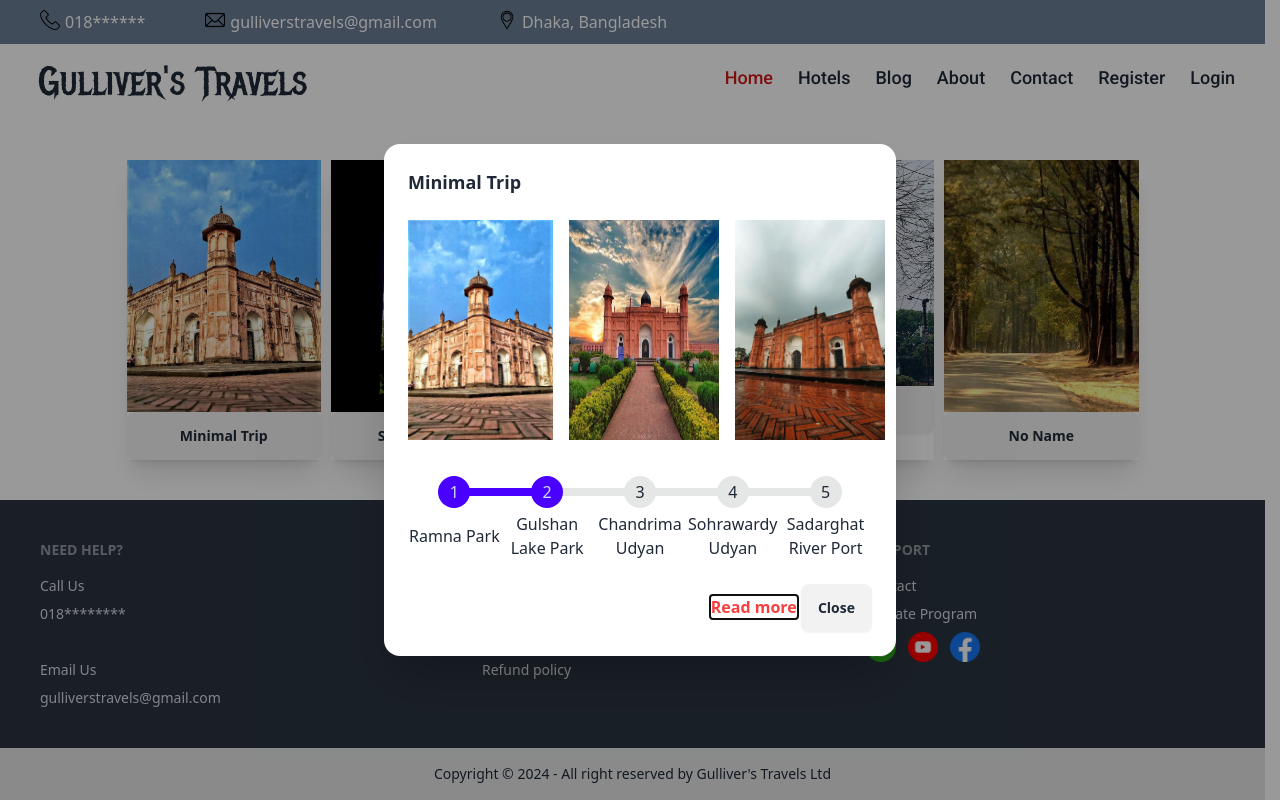
After one commit to Itminan30/PHP-Project-Web-Course, a PHP site: page /tourPackage.php in a window 1280 px wide, after a click on "Minimal Trip". The commit adds this page. Run offline with PHP 8.4, Linux system fonts and the light colour scheme; some libraries are stand-ins or nearby versions.

Commit message:
tourPackage.php added, more work is due

```diff
--- /dev/null
+++ b/tourPackage.php
@@ -0,0 +1,189 @@
+<?php
+require __DIR__ . "/includes/common/header.php";
+?>
+
+<?php
+require __DIR__ . "/includes/common/navbar.php";
+?>
+
+
+<main>
+
+    <div class="top-destinations-cards py-10">
+        <!--card 1-->
+        <div class="card w-96 bg-base-100 shadow-xl">
+            <figure><img src="images/lalbag.jpg" alt="Shoes" /></figure>
+            <!--modal-->
+            <!-- Open the modal using ID.showModal() method -->
+            <button class="btn" onclick="my_modal_1.showModal()">Minimal Trip</button>
+            <dialog id="my_modal_1" class="modal">
+                <div class="modal-box">
+                    <h3 class="font-bold text-lg">Minimal Trip</h3> <br>
+                    <div class="flex gap-4">
+                        <img style="height: 220px; width: 150px;" src="images/lalbag.jpg" alt="">
+                        <img style="height: 220px; width: 150px;" src="images/lalbagh 2nd.jpeg" alt="">
+                        <img style="height: 220px; width: 150px;" src="images/lalbagh 3rd.jpeg" alt="">
+                    </div>
+                    <p class="py-4">
+                    <ul class="steps">
+                        <li class="step step-primary">Ramna Park</li>
+                        <li class="step step-primary">Gulshan Lake Park</li>
+                        <li class="step">Chandrima Udyan</li>
+                        <li class="step">Sohrawardy Udyan</li>
+                        <li class="step">Sadarghat River Port</li>
+                    </ul>
+                    </p>
+                    <div class="modal-action">
+                        <form method="dialog">
+                            <!-- if there is a button in form, it will close the modal -->
+                            <a href="/places/lalbaghFort.html" style="color: rgb(248, 63, 63);font-weight: bold;">Read more</a>
+                            <button class="btn">Close</button>
+                        </form>
+                    </div>
+                </div>
+            </dialog>
+        </div>
+
+        <!--card 2-->
+        <div class="card w-96 bg-base-100 shadow-xl">
+            <figure><img src="images/curzon hall.jpeg" alt="Shoes" /></figure>
+            <!--modal-->
+            <!-- Open the modal using ID.showModal() method -->
+            <button class="btn" onclick="my_modal_2.showModal()">Spiritual Spirit</button>
+            <dialog id="my_modal_2" class="modal">
+                <div class="modal-box">
+                    <h3 class="font-bold text-lg">Spiritual Spirit</h3> <br>
+                    <div class="flex gap-4">
+                        <img style="height: 220px; width: 150px;" src="images/du 1.jpeg" alt="">
+                        <img style="height: 220px; width: 150px;" src="images/du 2.jpeg" alt="">
+                        <img style="height: 220px; width: 150px;" src="images/du 3.jpeg" alt="">
+                    </div>
+                    <p class="py-4">
+                    <ul class="steps">
+                        <li class="step step-primary">Tara Masjid</li>
+                        <li class="step step-primary">Dhakeshwari Tample</li>
+                        <li class="step">Armenian Church</li>
+                        <li class="step">National Mosque</li>
+                        <li class="step">Bait ur Rouf Mosque</li>
+                    </ul>
+                    </p>
+                    <div class="modal-action">
+                        <form method="dialog">
+                            <!-- if there is a button in form, it will close the modal -->
+                            <a href="/places/DU.html" style="color: rgb(248, 63, 63);font-weight: bold;">Read more</a>
+                            <button class="btn">Close</button>
+                        </form>
+                    </div>
+                </div>
+            </dialog>
+        </div>
+
+        <!--card 3-->
+        <div class="card w-96 bg-base-100 shadow-xl">
+            <figure><img src="images/botanical.jpeg" alt="Shoes" /></figure>
+            <!--modal-->
+            <!-- Open the modal using ID.showModal() method -->
+            <button class="btn" onclick="my_modal_3.showModal()">Sneak Peak</button>
+            <dialog id="my_modal_3" class="modal">
+                <div class="modal-box">
+                    <h3 class="font-bold text-lg">Sneak Peak</h3>
+                    <div class="flex gap-4">
+                        <img style="height: 220px; width: 150px;" src="images/botanical 2.jpeg" alt="">
+                        <img style="height: 220px; width: 150px;" src="images/botanical.jpeg" alt="">
+                        <img style="height: 220px; width: 150px;" src="images/botanical 3.jpeg" alt="">
+                    </div>
+                    <p class="py-4">
+                    <ul class="steps">
+                        <li class="step step-primary">National Botanical Garden</li>
+                        <li class="step step-primary">Bangladesh National Zoo</li>
+                        <li class="step">Bangladesh National Museum</li>
+                        <li class="step">National Mosque</li>
+                    </ul>
+                    </p>
+                    <div class="modal-action">
+                        <form method="dialog">
+                            <!-- if there is a button in form, it will close the modal -->
+                            <a href="/places/Botanical.html" style="color: rgb(248, 63, 63);font-weight: bold;">Read more</a>
+                            <button class="btn">Close</button>
+                        </form>
+                    </div>
+                </div>
+            </dialog>
+        </div>
+        <!--card 4-->
+        <div class="card w-96 bg-base-100 shadow-xl">
+            <figure><img src="images/ju.jpeg" alt="Shoes" /></figure>
+            <!--modal-->
+            <!-- Open the modal using ID.showModal() method -->
+            <button class="btn" onclick="my_modal_4.showModal()">Tour of History</button>
+            <dialog id="my_modal_4" class="modal modal-bottom sm:modal-middle">
+                <div class="modal-box">
+                    <h3 class="font-bold text-lg">Tour of History</h3> <br>
+                    <div class="flex gap-4">
+                        <img style="height: 220px; width: 150px;" src="images/ju.jpeg" alt="">
+                        <img style="height: 220px; width: 150px;" src="images/JU 2.jpeg" alt="">
+                        <img style="height: 220px; width: 150px;" src="images/JU 3.jpeg" alt="">
+                    </div>
+                    <p class="py-4">
+                    <ul class="steps">
+                        <li class="step step-primary">Lal Bagh Kella</li>
+                        <li class="step step-primary">Ahsan Manjil</li>
+                        <li class="step">National War Museaum</li>
+                    </ul>
+                    <ul class="steps">
+                        <li data-content="4" class="step">Parliament House</li>
+                        <li data-content="5" class="step">Zinda Park</li>
+                    </ul>
+                    </p>
+                    <div class="modal-action">
+                        <form method="dialog">
+                            <!-- if there is a button in form, it will close the modal -->
+                            <a href="/places/ju.html" style="color: rgb(248, 63, 63);font-weight: bold;">Read more</a>
+                            <button class="btn">Close</button>
+                        </form>
+                    </div>
+                </div>
+            </dialog>
+        </div>
+
+        <!--card 5-->
+        <div class="card w-96 bg-base-100 shadow-xl">
+            <figure><img src="images/botanical.jpeg" alt="Shoes" /></figure>
+            <!--modal-->
+            <!-- Open the modal using ID.showModal() method -->
+            <button class="btn" onclick="my_modal_5.showModal()">No Name</button>
+            <dialog id="my_modal_5" class="modal modal-bottom sm:modal-middle">
+                <div class="modal-box">
+                    <h3 class="font-bold text-lg">No Name</h3> <br>
+                    <div class="flex gap-4">
+                        <img style="height: 220px; width: 150px;" src="images/ju.jpeg" alt="">
+                        <img style="height: 220px; width: 150px;" src="images/JU 2.jpeg" alt="">
+                        <img style="height: 220px; width: 150px;" src="images/JU 3.jpeg" alt="">
+                    </div>
+                    <p class="py-4">
+                    <ul class="steps">
+                        <li class="step step-primary">Military Museaum</li>
+                        <li class="step step-primary">Novo Theatre</li>
+                        <li class="step">3D Art Gallery</li>
+                        <li class="step">Toggi Fun World</li>
+                    </ul>
+                    </p>
+                    <div class="modal-action">
+                        <form method="dialog">
+                            <!-- if there is a button in form, it will close the modal -->
+                            <a href="/places/ju.html" style="color: rgb(248, 63, 63);font-weight: bold;">Read more</a>
+                            <button class="btn">Close</button>
+                        </form>
+                    </div>
+                </div>
+            </dialog>
+        </div>
+    </div>
+
+</main>
+
+
+<!--Footer Part-->
+<?php
+require __DIR__ . "/includes/common/footer.php";
+?>
```
Also changed, not shown: index.php (+6 -6 lines).
